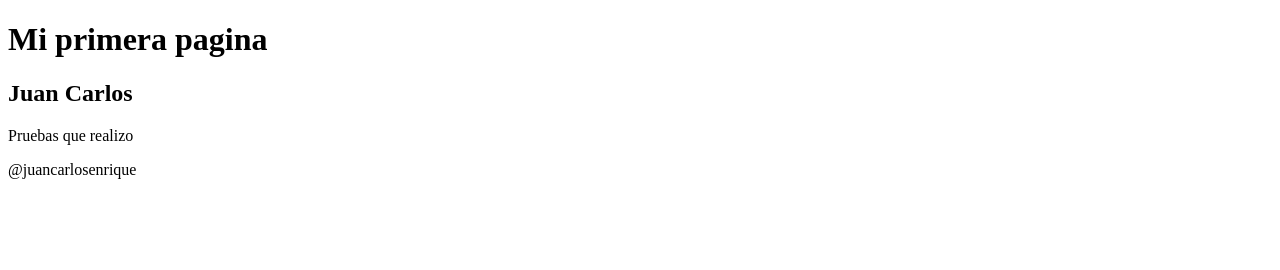
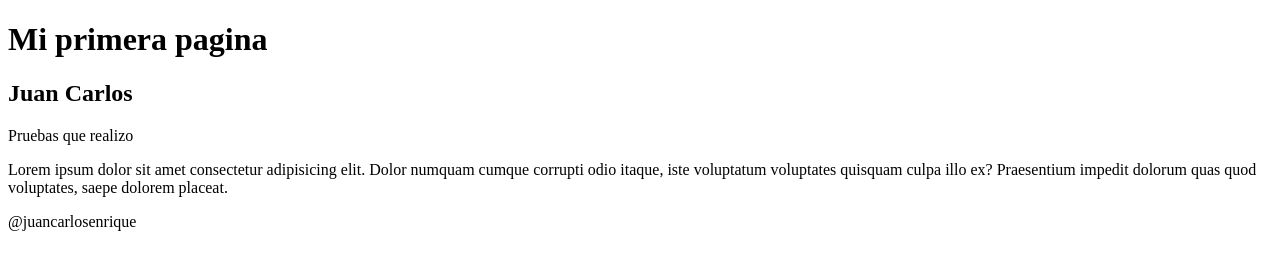
Before and after one commit to CarlosEnrique103/Card-UI, a plain HTML site: page index.html in a window 1280 px wide. Drawn offline with Linux system fonts and the light colour scheme.

Commit message:
Agregando el primer parrafo

```diff
--- a/index.html
+++ b/index.html
@@ -14,6 +14,7 @@
         <article>
             <h2>Juan Carlos</h2>
             <p>Pruebas que realizo</p>
+            <p>Lorem ipsum dolor sit amet consectetur adipisicing elit. Dolor numquam cumque corrupti odio itaque, iste voluptatum voluptates quisquam culpa illo ex? Praesentium impedit dolorum quas quod voluptates, saepe dolorem placeat.</p>
         </article>
     </main>
     <footer>
```
